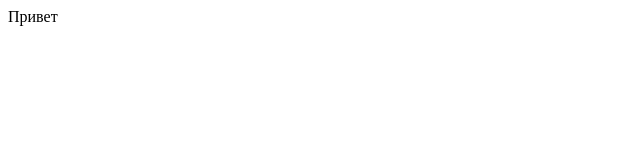
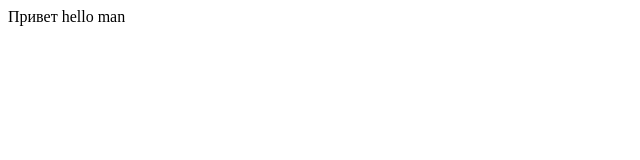
Before and after one commit to chMortik/myFirstRep, a plain HTML site: page index.html in a window 1280 px wide. Shown: the full height of the page, 0-640 px from the left. Drawn offline with Linux system fonts and the light colour scheme.

Commit message:
just trying something

```diff
--- a/index.html
+++ b/index.html
@@ -7,5 +7,6 @@
 </head>
 <body>
     Привет
+    hello man
 </body>
 </html>
```
